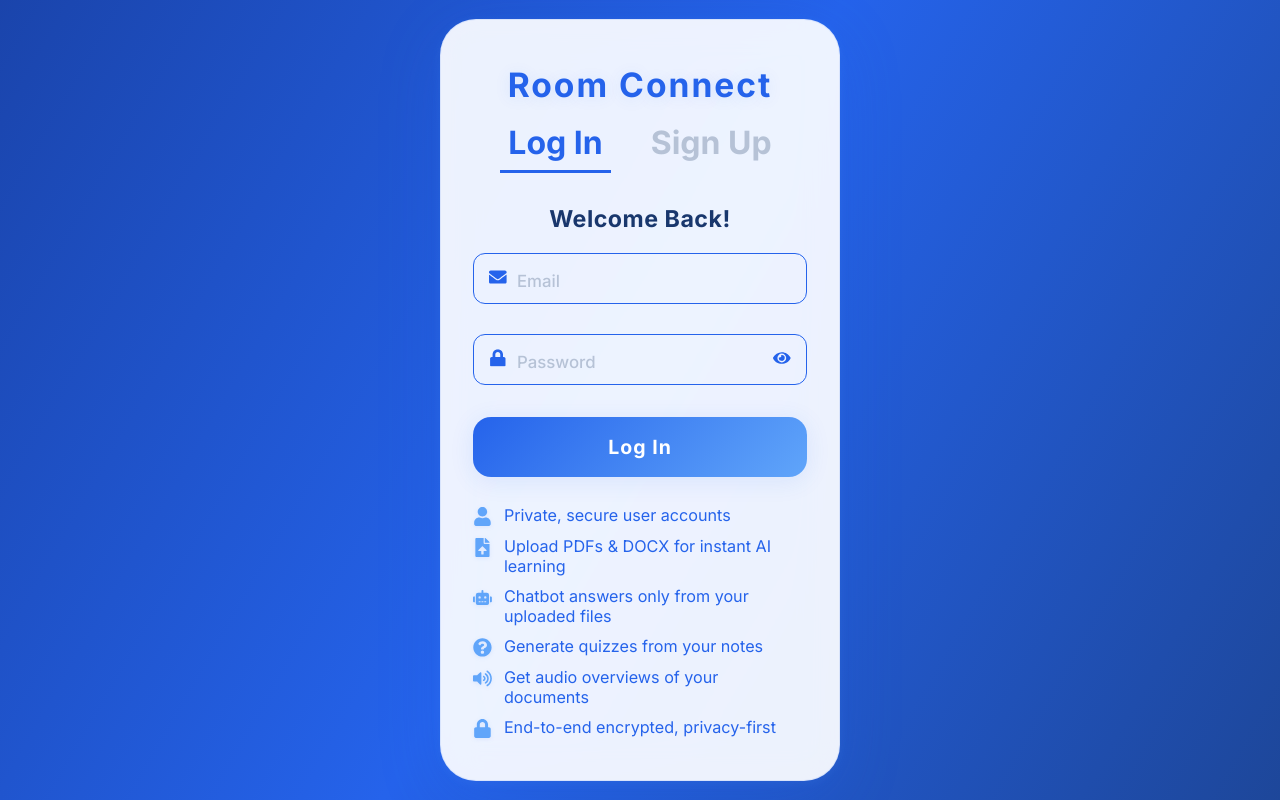
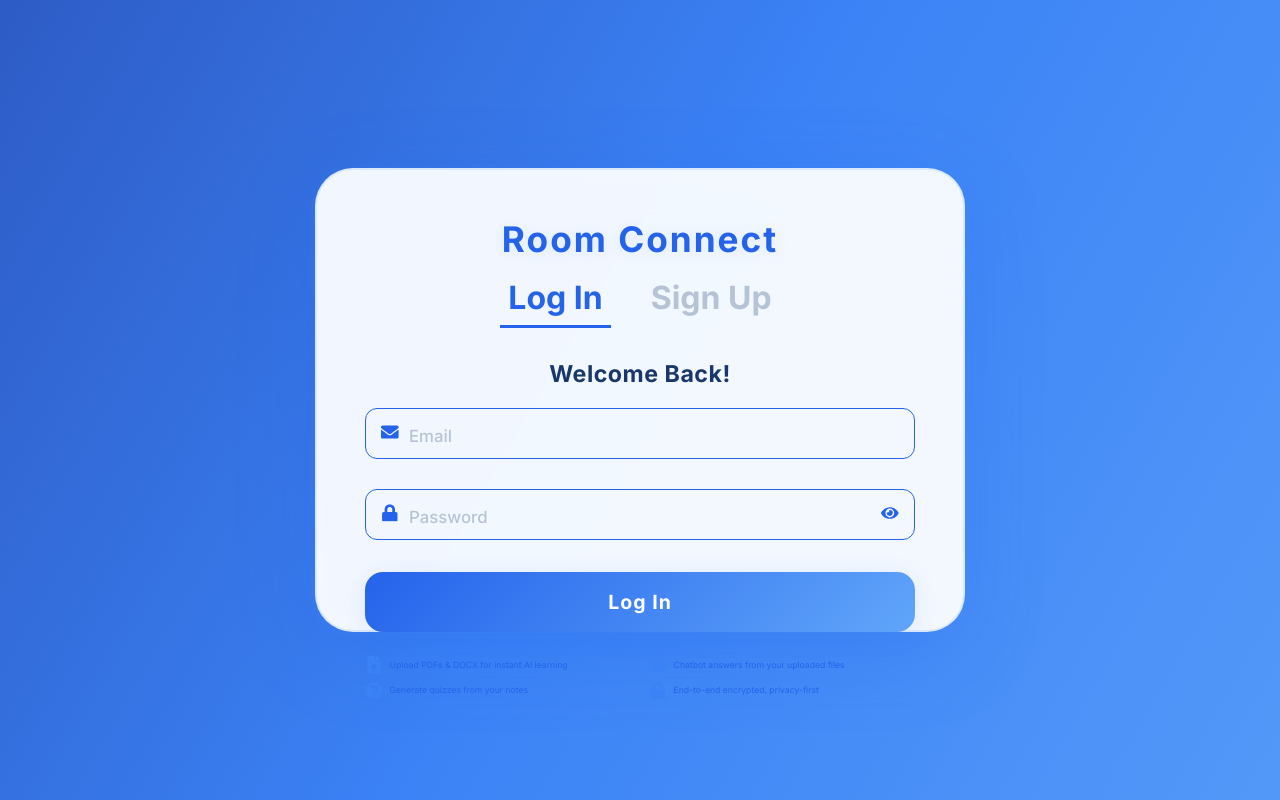
Before and after one commit to VeeramRoshanReddy/AI_Room_Collaborator, a React (Create React App) app in the folder frontend/: page /login in a window 1280 px wide. Built offline with nearby package versions, Linux system fonts and the light colour scheme.

Commit message:
Enhanced Login Page and updated requirements.txt 4

```diff
--- a/frontend/src/components/auth/Login.js
+++ b/frontend/src/components/auth/Login.js
@@ -13,12 +13,12 @@ const fadeIn = keyframes`
   to { opacity: 1; transform: translateY(0); }
 `;
 
-// Animated background gradient
+// Use a lighter, more inviting background gradient
 const AnimatedBackground = styled.div`
   min-height: 100vh;
   height: 100vh;
   width: 100vw;
-  background: linear-gradient(120deg, #0a174e 0%, #2563eb 60%, #19376d 100%);
+  background: linear-gradient(120deg, #1a237e 0%, #3b82f6 60%, #60a5fa 100%);
   background-size: 200% 200%;
   animation: bgMove 8s ease-in-out infinite alternate;
   display: flex;
@@ -31,81 +31,56 @@ const AnimatedBackground = styled.div`
   }
 `;
 
-// Card with hover/scale and fade-in
+// Increase card width and set dynamic height for login/signup
 const Card = styled.div`
-  background: rgba(255,255,255,0.92);
-  border-radius: 36px;
-  box-shadow: 0 16px 64px 0 rgba(37,99,235,0.20), 0 2px 12px 0 rgba(96,165,250,0.12);
-  padding: 44px 32px 32px 32px;
-  min-width: 340px;
-  max-width: 400px;
+  background: rgba(255,255,255,0.94);
+  border-radius: 38px;
+  box-shadow: 0 20px 80px 0 rgba(37,99,235,0.22), 0 2px 12px 0 rgba(96,165,250,0.14);
+  padding: 48px 48px 36px 48px;
+  min-width: 475px;
+  max-width: 650px;
   width: 100%;
+  height: ${({ mode }) => mode === 'signup' ? '62vh' : '58vh'};
   animation: ${fadeIn} 0.9s cubic-bezier(0.4,0,0.2,1);
   display: flex;
   flex-direction: column;
   align-items: center;
-  backdrop-filter: blur(18px) saturate(1.2);
-  border: 1.5px solid rgba(37,99,235,0.10);
-  font-family: 'Montserrat', 'Poppins', 'Inter', sans-serif;
-  font-size: 0.98rem;
-  transition: box-shadow 0.2s, transform 0.18s;
+  justify-content: flex-start;
+  backdrop-filter: blur(20px) saturate(1.2);
+  border: 2.5px solid rgba(59,130,246,0.13);
+  font-family: 'Quicksand', 'Montserrat', 'Poppins', 'Inter', sans-serif;
+  font-size: 1.08rem;
+  transition: box-shadow 0.2s, transform 0.18s, border 0.2s, height 0.2s;
   will-change: transform;
   &:hover {
-    box-shadow: 0 24px 80px 0 rgba(37,99,235,0.22), 0 4px 16px 0 rgba(96,165,250,0.14);
-    transform: scale(1.018);
+    box-shadow: 0 32px 100px 0 rgba(37,99,235,0.25), 0 6px 24px 0 rgba(96,165,250,0.16);
+    border: 2.5px solid #3b82f6;
+    transform: scale(1.025);
   }
 `;
 
-// Animated feature list
-const FeatureList = styled.ul`
-  margin-top: 28px;
-  padding: 0;
-  list-style: none;
-  width: 100%;
-  color: #2563eb;
-  font-size: 1.01rem;
-  font-family: 'Montserrat', 'Poppins', 'Inter', sans-serif;
-  opacity: 0;
-  animation: ${fadeIn} 1.2s 0.2s forwards;
-`;
-const FeatureItem = styled.li`
-  display: flex;
-  align-items: flex-start;
-  gap: 12px;
-  margin-bottom: 10px;
-  font-size: 1.01rem;
-  color: #2563eb;
-  svg {
-    font-size: 1.18rem;
-    margin-top: 2px;
-    color: #60a5fa;
-    filter: drop-shadow(0 1px 2px rgba(37,99,235,0.10));
-    flex-shrink: 0;
-  }
-`;
-
-// Modern font for headings
+// Use a more attractive font for headings
 const BrandLogo = styled.div`
   display: flex;
   align-items: center;
   justify-content: center;
   margin-bottom: 18px;
-  font-size: 2.1rem;
+  font-size: 2.2rem;
   font-weight: 900;
   color: #2563eb;
   letter-spacing: 2px;
   user-select: none;
   text-shadow: 0 2px 16px rgba(37,99,235,0.10);
-  font-family: 'Montserrat', 'Poppins', 'Inter', sans-serif;
+  font-family: 'Quicksand', 'Montserrat', 'Poppins', 'Inter', sans-serif;
 `;
 const Title = styled.h2`
   color: #19376d;
-  font-size: 1.45rem;
+  font-size: 1.55rem;
   font-weight: 800;
   margin-bottom: 12px;
   text-align: center;
   letter-spacing: 0.5px;
-  font-family: 'Montserrat', 'Poppins', 'Inter', sans-serif;
+  font-family: 'Quicksand', 'Montserrat', 'Poppins', 'Inter', sans-serif;
 `;
 
 // Animated tab transitions
@@ -285,6 +260,41 @@ const AnimatedButton = styled(SubmitButton)`
   }
 `;
 
+// Feature grid: 2 columns, 2 rows, small font
+const FeatureList = styled.ul`
+  margin-top: 24px;
+  padding: 0;
+  list-style: none;
+  width: 100%;
+  display: grid;
+  grid-template-columns: 1fr 1fr;
+  grid-template-rows: 1fr 1fr;
+  gap: 8px 18px;
+  color: #2563eb;
+  font-size: 0.54rem;
+  font-family: 'Quicksand', 'Montserrat', 'Poppins', 'Inter', sans-serif;
+  opacity: 0;
+  animation: ${fadeIn} 1.2s 0.2s forwards;
+`;
+const FeatureItem = styled.li`
+  display: flex;
+  align-items: center;
+  gap: 7px;
+  margin-bottom: 0;
+  font-size: 0.54rem;
+  color: #2563eb;
+  background: none;
+  border-radius: 0;
+  padding: 0;
+  box-shadow: none;
+  white-space: nowrap;
+  svg {
+    font-size: 1.1rem;
+    color: #3b82f6;
+    flex-shrink: 0;
+  }
+`;
+
 const Login = () => {
   const [mode, setMode] = useState('login');
   const [email, setEmail] = useState('');
@@ -354,13 +364,15 @@ const Login = () => {
 
   return (
     <AnimatedBackground>
-      <Card>
+      <Card mode={mode}>
         <BrandLogo>Room Connect</BrandLogo>
         <Header>
           <HeaderTab active={mode === 'login'} onClick={() => { setMode('login'); setError(''); setSuccess(''); }}>Log In</HeaderTab>
           <HeaderTab active={mode === 'signup'} onClick={() => { setMode('signup'); setError(''); setSuccess(''); }}>Sign Up</HeaderTab>
         </Header>
-        <Title>{mode === 'login' ? 'Welcome Back!' : 'Create Your Account'}</Title>
+        <Title style={{fontSize: mode === 'signup' ? '1.25rem' : '1.45rem', marginBottom: mode === 'signup' ? 6 : 12}}>
+          {mode === 'login' ? 'Welcome Back!' : 'Create Your Account'}
+        </Title>
         {error && <ErrorMsg>{error}</ErrorMsg>}
         {success && <SuccessMsg>{success}</SuccessMsg>}
         {mode === 'login' ? (
@@ -444,11 +456,9 @@ const Login = () => {
           </StyledForm>
         )}
         <FeatureList>
-          <FeatureItem><FaUser /> Private, secure user accounts</FeatureItem>
           <FeatureItem><FaFileUpload /> Upload PDFs & DOCX for instant AI learning</FeatureItem>
-          <FeatureItem><FaRobot /> Chatbot answers only from your uploaded files</FeatureItem>
+          <FeatureItem><FaRobot /> Chatbot answers from your uploaded files</FeatureItem>
           <FeatureItem><FaQuestionCircle /> Generate quizzes from your notes</FeatureItem>
-          <FeatureItem><FaVolumeUp /> Get audio overviews of your documents</FeatureItem>
           <FeatureItem><FaLock /> End-to-end encrypted, privacy-first</FeatureItem>
         </FeatureList>
       </Card>
```
